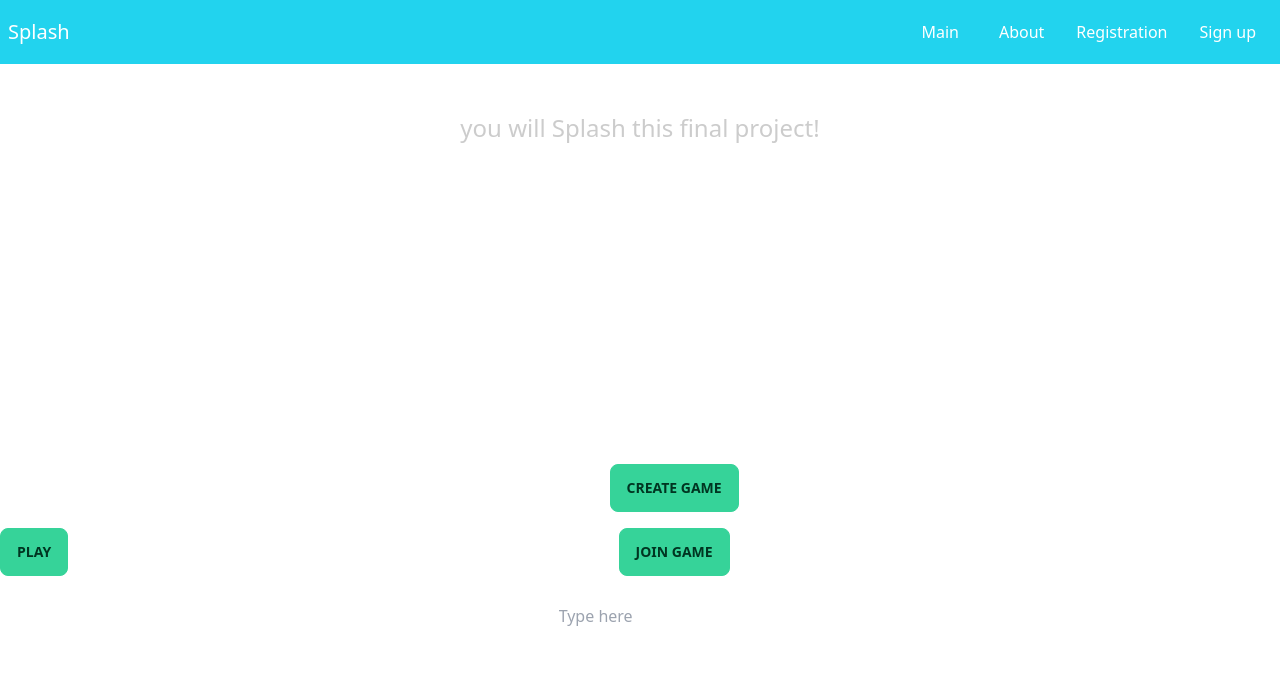
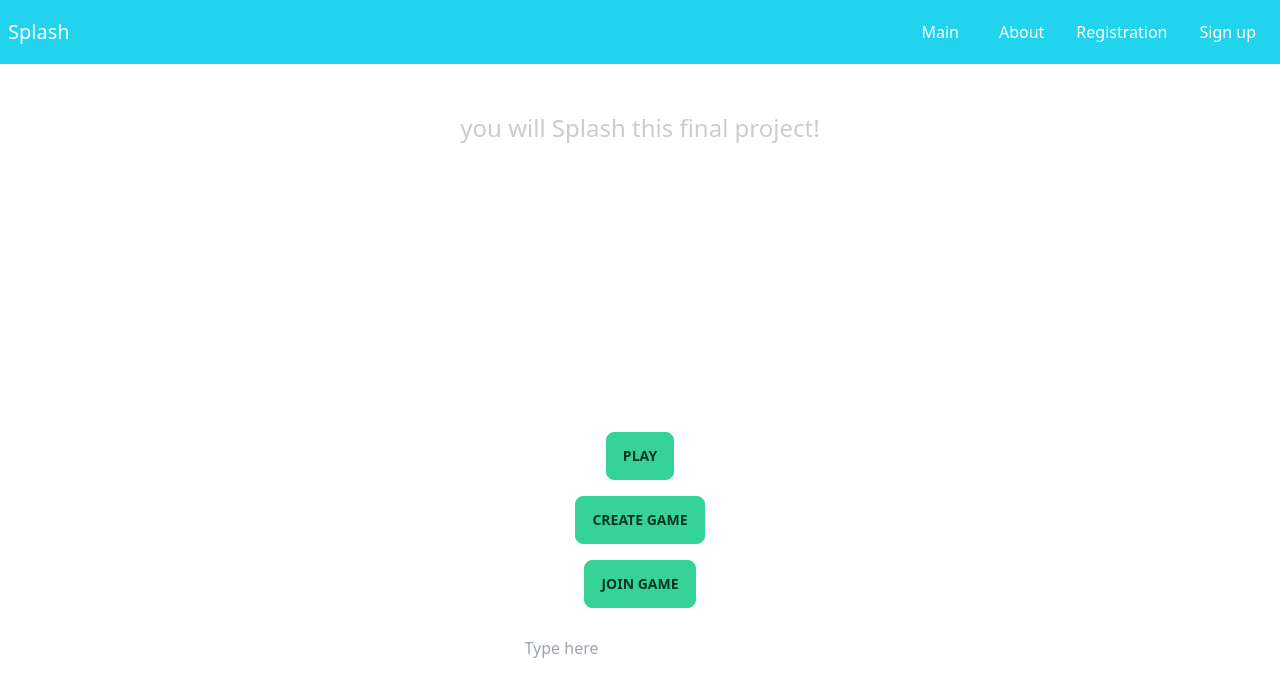
Before and after one commit to bearcutexdxd/Splash, a React (Create React App) app in the folder client/: page / in a window 1280 px wide. Shown: the top 696 px of the page. Built offline with nearby package versions, Linux system fonts and the light colour scheme; no server answers.

Commit message:
after merge

```diff
--- a/client/src/components/Main/Main.jsx
+++ b/client/src/components/Main/Main.jsx
@@ -29,10 +29,10 @@ function Main({ socket }) {
         <h2>{gameName}</h2>
       </div>
       <div className="flex justify-center items-center">
-        <button className="btn btn-success mt-4" type="button">
-          <Link to="/game">play</Link>
-        </button>
         <div className="m-auto h-screen flex justify-center items-center flex-col">
+          <button className="btn btn-success mt-4" type="button">
+            <Link to="/game">play</Link>
+          </button>
           <button className="btn btn-success mt-4" type="button" onClick={createGameHandle}>create game</button>
           <Link to="/game"><button className="btn btn-success mt-4" type="button" onClick={joinGameHandle}>join game</button></Link>
           <input onChange={inputHandle} type="text" placeholder="Type here" className="input w-full max-w-xs mt-4" />
```
Also changed, not shown: client/src/components/About/About.module.css (deleted).
